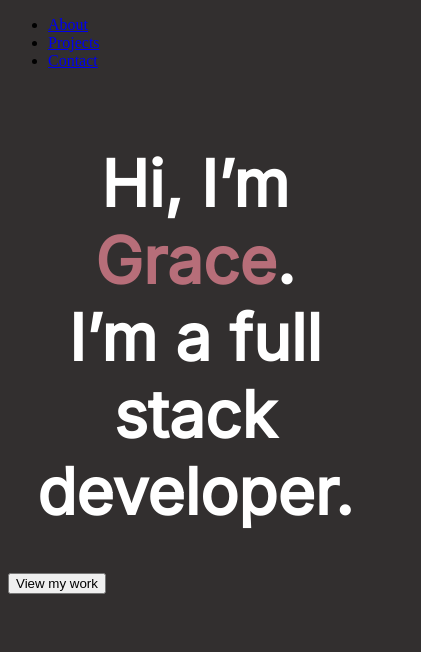
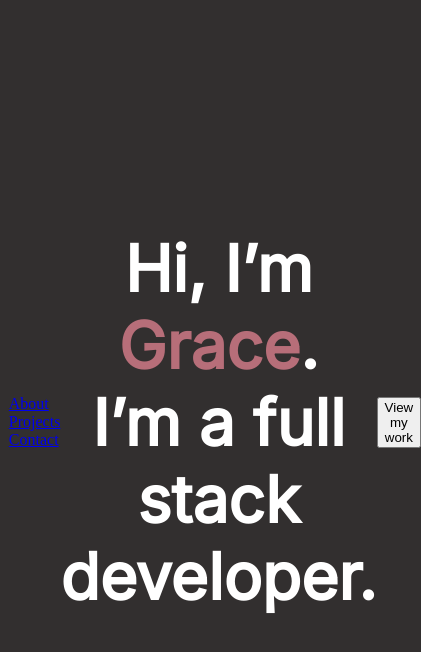
Before and after one commit to graceoreilly/portfolio, a plain HTML site: page index.html in a window 390 px wide. Shown: the whole page, 421 px wide, since content can reach past the window. Drawn offline with Linux system fonts and the light colour scheme.

Commit message:
Update centering for responsive design

```diff
--- a/styles.css
+++ b/styles.css
@@ -1,13 +1,18 @@
 body {
     background-color: #322F2F;
+    display: flex; /* Enables Flexbox layout */
+    justify-content: center; /* Centers horizontally */
+    align-items: center; /* Centers vertically */
+    height: 100vh; /* Makes the body fill the full viewport height */
+    margin: 0; /* Removes default margin */
 }
 
 h1 {
     color: white;
     font-size: 64px;
-    font-family: inter;
-    text-align: center; /* Same with this, would it be better to use a flex/grid approach? */
-    margin-top: 20%; /* Unsure about using this to center - ?will it be responsive */
+    font-family: 'Inter', sans-serif; /* Added fallback for missing font */
+    text-align: center;
+    margin: 0; /* Avoid any unexpected spacing issues */
 }
 
 .grace {
```
Also changed, not shown: 1 other file.
